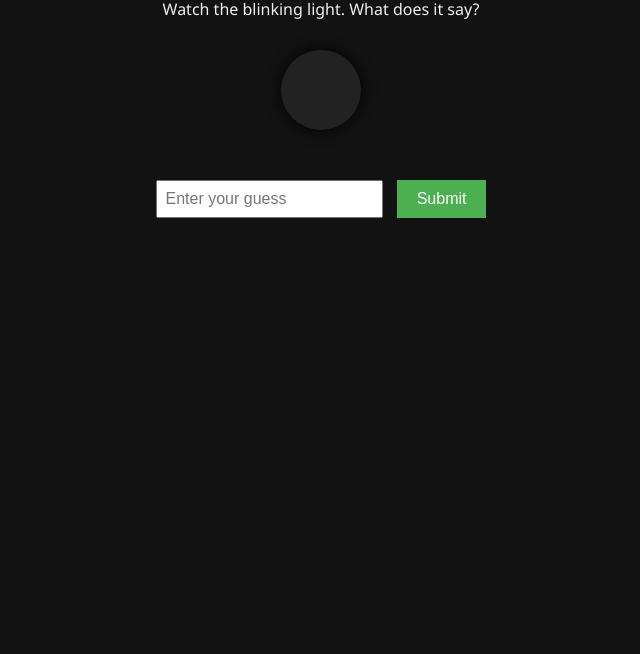
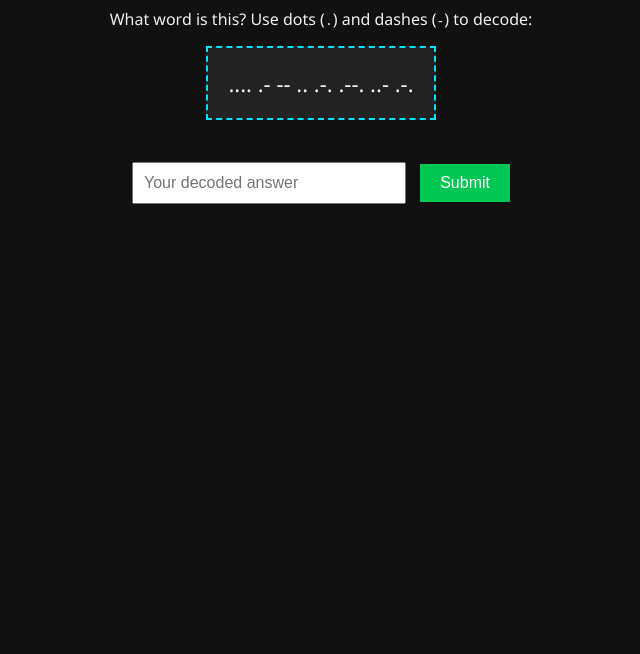
Before and after one commit to tusharsh21/Morse-Mystery, a plain HTML site: page index.html in a window 1280 px wide. Shown: the part 146-800 px from the top of the page, without its empty margins (319-959 px from the left). Drawn offline with Linux system fonts and the light colour scheme.

Commit message:
Update index.html

```diff
--- a/index.html
+++ b/index.html
@@ -2,43 +2,38 @@
 <html lang="en">
 <head>
   <meta charset="UTF-8">
-  <title>Morse Code Puzzle</title>
+  <title>Morse Puzzle</title>
   <style>
     body {
       font-family: 'Segoe UI', sans-serif;
+      background-color: #111;
+      color: #f0f0f0;
       text-align: center;
-      background: #121212;
-      color: #f0f0f0;
-      padding-top: 50px;
+      padding-top: 60px;
     }
-    #light {
-      margin: 30px auto;
-      width: 80px;
-      height: 80px;
-      background-color: #222;
-      border-radius: 50%;
-      box-shadow: 0 0 15px #000;
-      transition: background-color 0.2s, box-shadow 0.2s;
-    }
-    #light.on {
-      background-color: #ffeb3b;
-      box-shadow: 0 0 25px #ffeb3b;
+    .code-box {
+      background: #222;
+      border: 2px dashed #00e5ff;
+      display: inline-block;
+      padding: 20px;
+      font-size: 22px;
+      margin-bottom: 20px;
     }
     input {
-      padding: 8px;
+      padding: 10px;
       font-size: 16px;
-      margin-top: 20px;
+      width: 250px;
     }
     button {
       padding: 10px 20px;
       font-size: 16px;
-      background-color: #4caf50;
+      background: #00c853;
+      border: none;
       color: white;
-      border: none;
       margin-left: 10px;
       cursor: pointer;
     }
-    #message {
+    #feedback {
       margin-top: 20px;
       font-size: 18px;
     }
@@ -46,68 +41,34 @@
 </head>
 <body>
 
-  <h1>🕵️‍♀️ Secret Morse Puzzle</h1>
-  <p>Watch the blinking light. What does it say?</p>
+  <h1>🕵️‍♀️ Decode the Morse Code</h1>
+  <p>What word is this? Use dots (<code>.</code>) and dashes (<code>-</code>) to decode:</p>
 
-  <div id="light"></div>
+  <div class="code-box" id="morseDisplay">.... .- -- .. .-. .--. ..- .-.</div>
 
-  <div>
-    <input type="text" id="guess" placeholder="Enter your guess" />
-    <button onclick="checkAnswer()">Submit</button>
-  </div>
-  <div id="message"></div>
+  <br><br>
+
+  <input type="text" id="answer" placeholder="Your decoded answer" />
+  <button onclick="checkAnswer()">Submit</button>
+
+  <div id="feedback"></div>
 
   <script>
-    const morseCode = {
-      'A': '.-', 'H': '....', 'I': '..', 'M': '--',
-      'P': '.--.', 'R': '.-.', 'U': '..-'
-    };
+    const correctAnswer = "HAMIRPUR";
 
-    const word = 'HAMIRPUR';
-    const morseSequence = word.split('').map(letter => morseCode[letter]).join(' ');
+    function checkAnswer() {
+      const userAnswer = document.getElementById('answer').value.trim().toUpperCase();
+      const feedback = document.getElementById('feedback');
 
-    const light = document.getElementById('light');
-    const unit = 300; // 300ms base time
-
-    function sleep(ms) {
-      return new Promise(resolve => setTimeout(resolve, ms));
-    }
-
-    async function blinkDot() {
-      light.classList.add('on');
-      await sleep(unit);
-      light.classList.remove('on');
-      await sleep(unit);
-    }
-
-    async function blinkDash() {
-      light.classList.add('on');
-      await sleep(unit * 3);
-      light.classList.remove('on');
-      await sleep(unit);
-    }
-
-    async function showMorse() {
-      for (let char of morseSequence) {
-        if (char === '.') await blinkDot();
-        else if (char === '-') await blinkDash();
-        else await sleep(unit * 3); // space between letters
+      if (userAnswer === correctAnswer) {
+        feedback.textContent = "✅ Correct! Welcome to the next level.";
+        feedback.style.color = "#00e676";
+      } else {
+        feedback.textContent = "❌ Not quite. Try decoding again.";
+        feedback.style.color = "#ff5252";
       }
     }
+  </script>
 
-    function checkAnswer() {
-      const guess = document.getElementById('guess').value.trim().toUpperCase();
-      const message = document.getElementById('message');
-      if (guess === word) {
-        message.textContent = "🎉 Correct! You're a Morse master.";
-        message.style.color = "#4caf50";
-      } else {
-        message.textContent = "❌ Nope! Try again.";
-        message.style.color = "#f44336";
-      }
-    }
-
-    showMorse();
-  </script>
 </body>
 </html>
```
